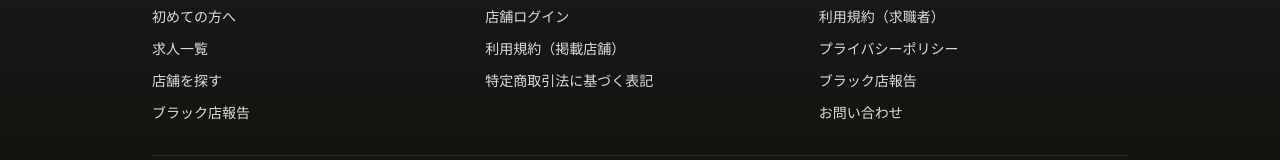
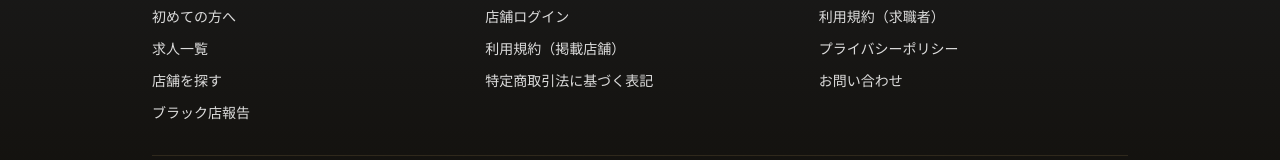
Before and after one commit to white-night-job/white-night-job, a Next.js app: page / in a window 1280 px wide. Shown: the part 4687-4847 px from the top of the page. Built offline with nearby package versions, Linux system fonts and the light colour scheme; no server answers.

Commit message:
フッター整理

```diff
--- a/src/components/Footer.tsx
+++ b/src/components/Footer.tsx
@@ -24,7 +24,6 @@ const footerSections = [
     links: [
       { href: "/terms-user", label: "利用規約（求職者）" },
       { href: "/privacy", label: "プライバシーポリシー" },
-      { href: "/report", label: "ブラック店報告" },
       { href: "/report", label: "お問い合わせ" },
     ],
   },
```
